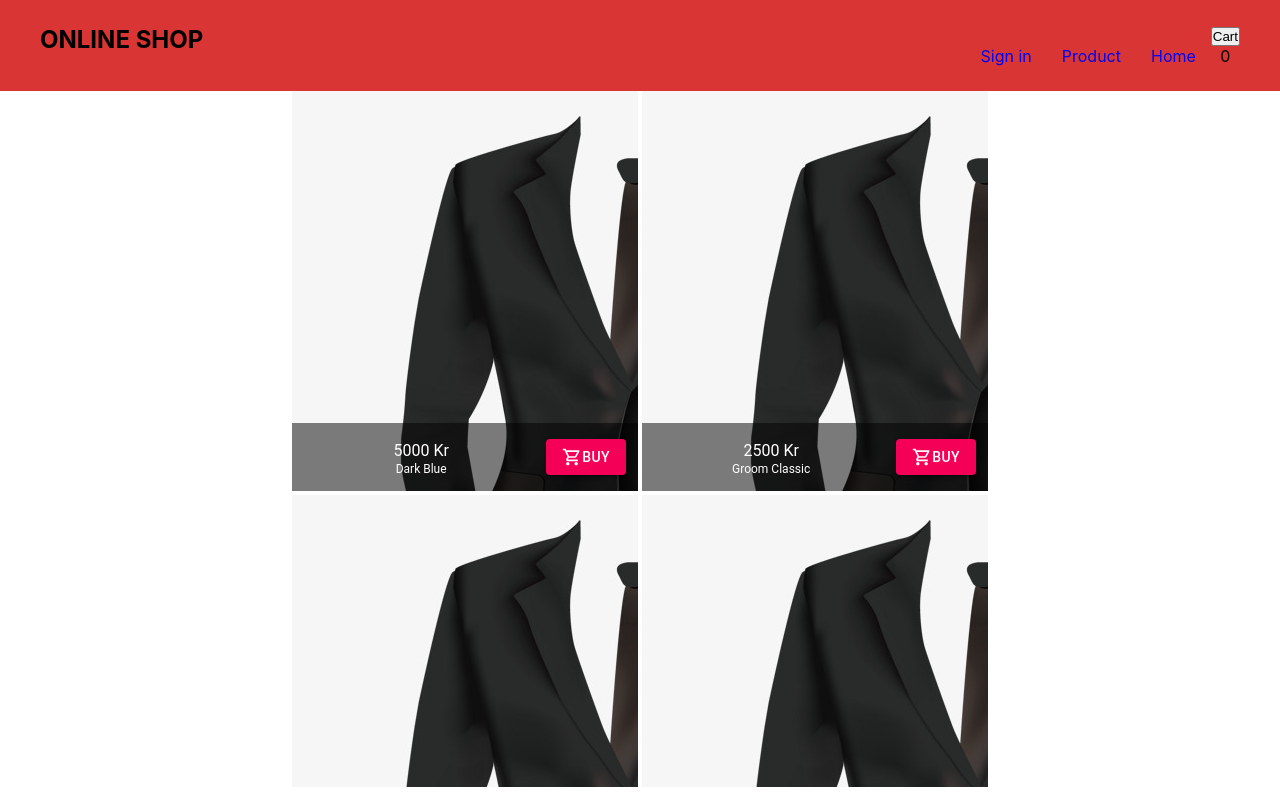
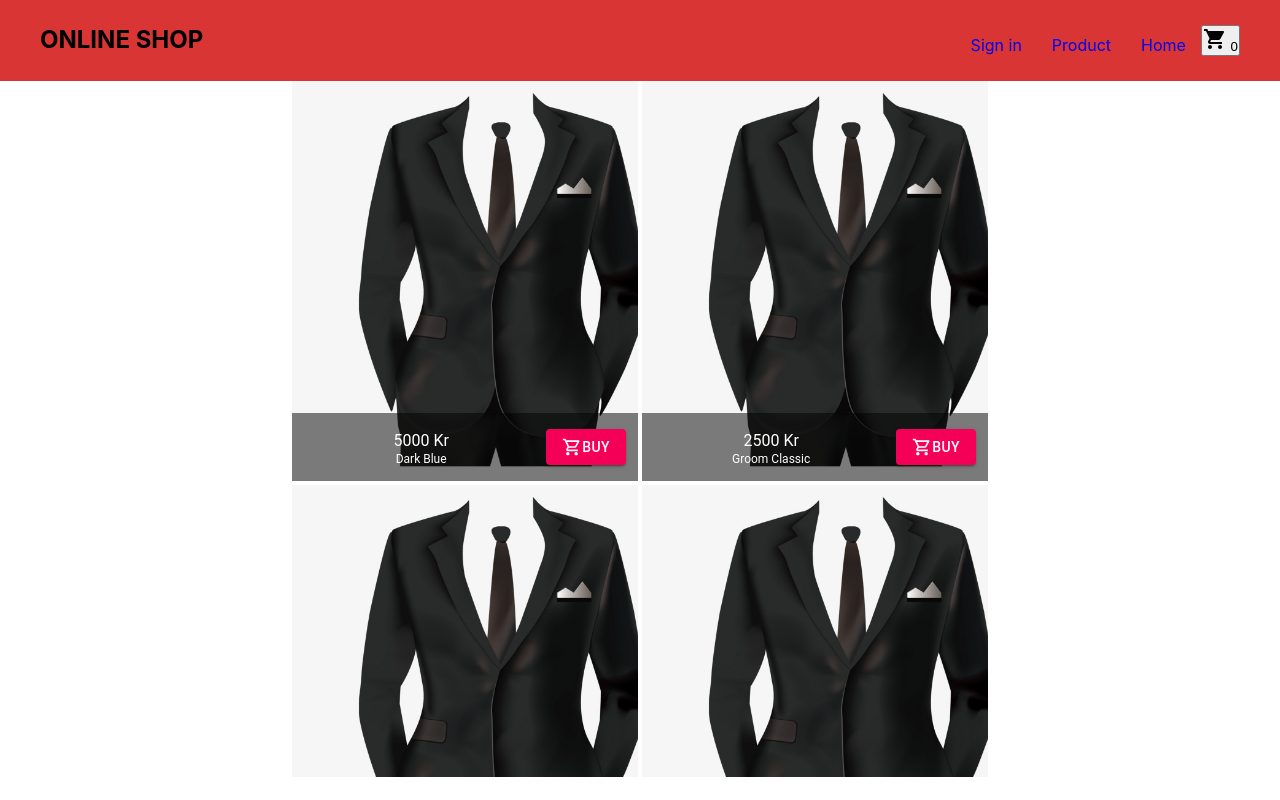
Before and after one commit to odde90/ecommercestore, a React (Create React App) app: page / in a window 1280 px wide. Built offline with nearby package versions, Linux system fonts and the light colour scheme; the HTML template or start-up script is replaced by a standard one.

Commit message:
made content center and added icons

```diff
--- a/src/Componenets/App.css
+++ b/src/Componenets/App.css
@@ -20,3 +20,6 @@ nav li a {
   text-decoration: none;
   padding: 10px 15px;
 }
+.MuiGridListTile-tile a img {
+  height: 100%;
+}
--- a/src/Componenets/Modal.tsx
+++ b/src/Componenets/Modal.tsx
@@ -10,6 +10,8 @@ import TableContainer from "@material-ui/core/TableContainer";
 import TableHead from "@material-ui/core/TableHead";
 import TableRow from "@material-ui/core/TableRow";
 import Paper from "@material-ui/core/Paper";
+import ShoppingCartIcon from '@material-ui/icons/ShoppingCart';
+
 function rand() {
   return Math.round(Math.random() * 20) - 10;
 }
@@ -40,10 +42,6 @@ const useStyles = makeStyles((theme: Theme) =>
     }
   })
 );
-/* interface Props {
-  totalitems: React.ReactNode;
-   totalitems: Product[];
-} */
 
 export default function SimpleModal(/* props: Props */) {
   const { cartItems } = useContext(CartContext);
@@ -87,8 +85,10 @@ export default function SimpleModal(/* props: Props */) {
   return (
     <div>
       <button type="button" onClick={handleOpen}>
-        Cart
+        <ShoppingCartIcon /> {cartItems.length}
       </button>
+
+
       <Modal
         open={open}
         onClose={handleClose}
@@ -100,20 +100,3 @@ export default function SimpleModal(/* props: Props */) {
     </div>
   );
 }
-
-{
-  /* <div style={modalStyle} className={classes.paper}>
-      <h2 id="simple-modal-title">Cart Items</h2>
-
-      <p id="simple-modal-description">
-        <ul id="cartItems">
-          {cartItems.map(cartItem => (
-            <li key={cartItem.productID}>
-              {cartItem.title} - {cartItem.price}
-            </li>
-          ))}
-        </ul>
-      </p>
-
-    </div> */
-}
--- a/src/Componenets/navbar.tsx
+++ b/src/Componenets/navbar.tsx
@@ -1,6 +1,5 @@
 import React, { useContext } from "react";
 import { Link } from "react-router-dom";
-import { Container, colors } from "@material-ui/core";
 import SimpleModal from "./Modal";
 import { products, Product } from "../productdata";
 import { CartContext } from "./context";
@@ -35,7 +34,6 @@ function Navbar() {
         <li>
           <SimpleModal /* {onclick = () => SimpleModal} */ />
           <span /* onClick={() => alert("show modal...")} */>
-            {cartItems.length}
           </span>
         </li>
       </ul>
```
Also changed, not shown: src/Componenets/checkoutForm.tsx (+15 -22 lines).
